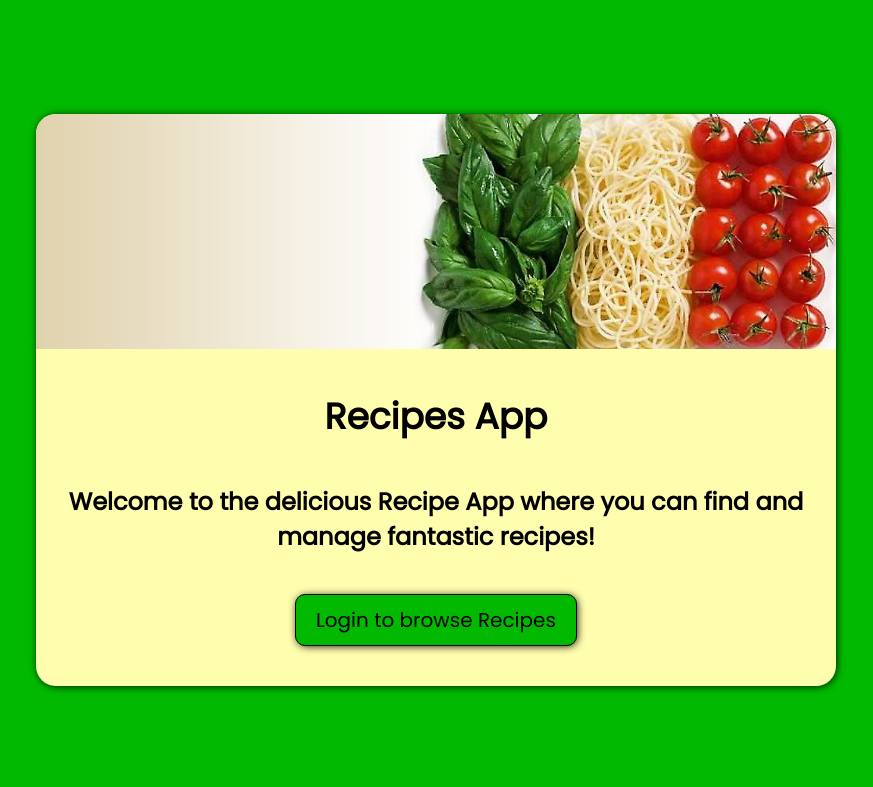
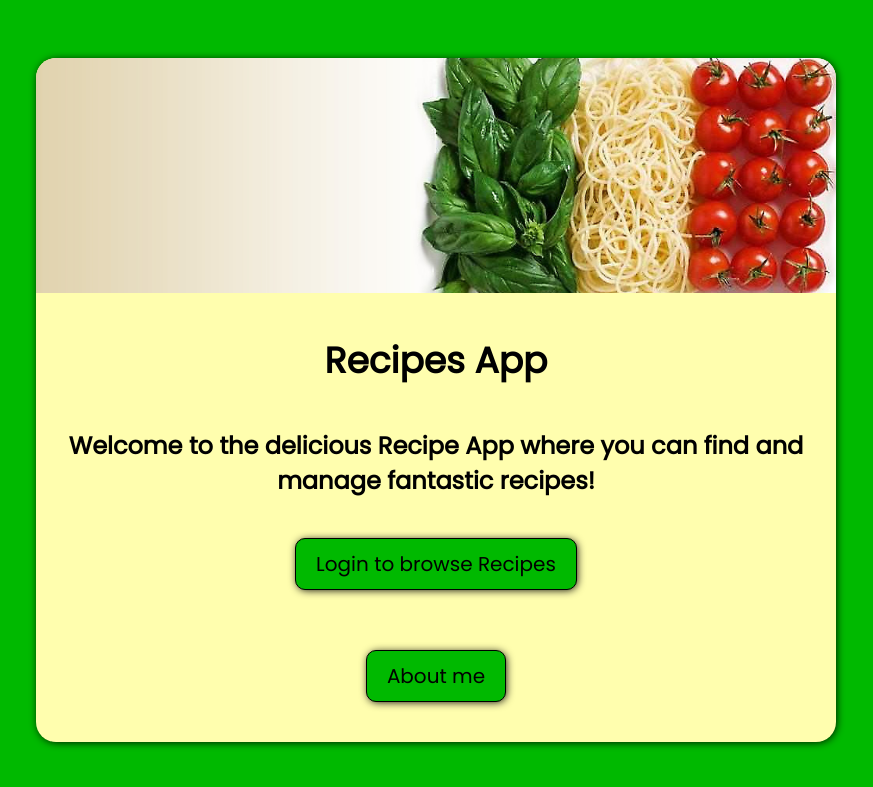
Before and after one commit to Schlumen/django-app, a Django app: page / in a window 1280 px wide. Shown: the top 787 px of the page, without its empty margins (204-1077 px from the left). Run offline with Django 4.2, Linux system fonts and the light colour scheme.

Commit message:
Exercise 2.8 about me link and test screenshot

```diff
--- a/src/recipes/templates/recipes/recipes_home.html
+++ b/src/recipes/templates/recipes/recipes_home.html
@@ -81,6 +81,7 @@
         <h1>Recipes App</h1>
         <h2>Welcome to the delicious Recipe App where you can find and manage fantastic recipes!</h2>
         <a href="{% url 'login' %}">Login to browse Recipes</a>
+        <a href="https://haendler.dev" target="_blank">About me</a>
     </div>
 </body>
 
```
Also changed, not shown: Exercise 2.8/test-report.jpg (added).
